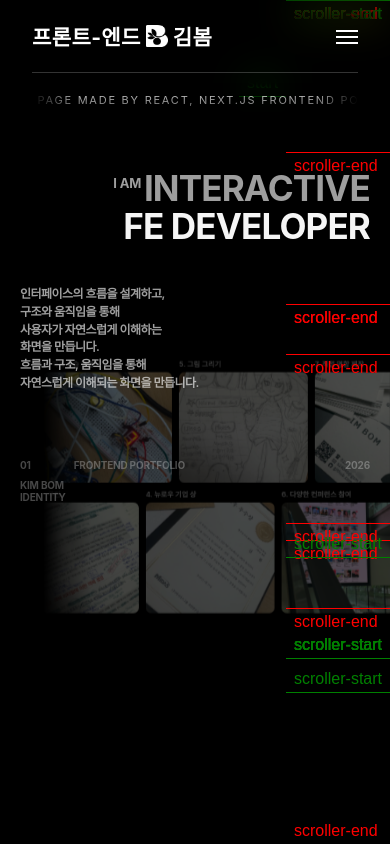
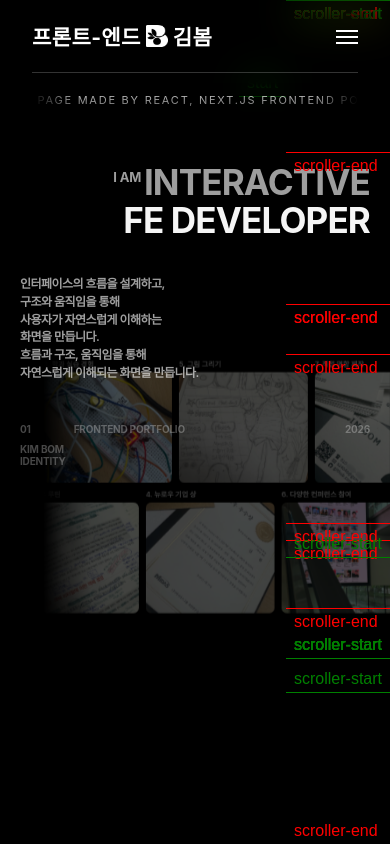
Before and after one commit to bom0320/web-portfolio, a Next.js app: page / in a window 390 px wide. Shown: the top 844 px of the page. Built offline with nearby package versions, Linux system fonts and the light colour scheme.

Commit message:
fix: y location

```diff
--- a/src/animations/intro/transitions/heroToLife.animation.ts
+++ b/src/animations/intro/transitions/heroToLife.animation.ts
@@ -39,8 +39,8 @@ const getLifeCanvasInitialState = () => {
 
   if (isViewport("(max-width: 1024px)")) {
     return {
-      y: clampValue(220, viewportHeight * 0.28, 340),
-      scale: 0.8,
+      y: clampValue(360, viewportHeight * 0.42, 520),
+      scale: 0.78,
       opacity: 0.57,
       filter: "brightness(0.62)",
     };
--- a/src/styles/features/hero/_responsive.scss
+++ b/src/styles/features/hero/_responsive.scss
@@ -50,7 +50,7 @@
     gap: 0;
 
     height: 100%;
-    padding-top: clamp(112px, 14vh, 140px);
+    padding-top: clamp(92px, 10vh, 118px);
   }
 
   .hero__visual {
@@ -65,21 +65,22 @@
   }
 
   .hero__eyebrow {
-    margin-top: 7px;
-    margin-right: -26px;
+    margin-top: 6px;
+    margin-right: -22px;
 
-    font-size: 17px;
+    font-size: 15px;
     line-height: 1;
   }
 
   .hero__headline {
-    font-size: clamp(44px, 7.6vw, 58px);
+    font-size: clamp(42px, 7vw, 58px);
     line-height: 0.92;
+    letter-spacing: -0.025em;
     text-align: right;
   }
 
   .hero__headline-muted {
-    margin-bottom: 8px;
+    margin-bottom: 7px;
   }
 
   .hero__content {
@@ -88,7 +89,7 @@
     display: block;
     width: 100%;
     min-height: 0;
-    margin-top: clamp(64px, 8vh, 84px);
+    margin-top: clamp(48px, 5.5vh, 68px);
   }
 
   .hero__description {
@@ -103,13 +104,13 @@
   .hero__meta {
     position: static;
 
-    margin-top: clamp(82px, 10vh, 118px);
+    margin-top: clamp(52px, 6vh, 78px);
 
     display: flex;
     align-items: flex-start;
     gap: 22px;
 
-    font-size: 13px;
+    font-size: 12px;
     line-height: 1.25;
     white-space: normal;
   }
@@ -127,7 +128,7 @@
     align-items: stretch;
 
     height: 100%;
-    padding-top: clamp(82px, 10vh, 104px);
+    padding-top: clamp(76px, 9vh, 96px);
   }
 
   .hero__visual {
@@ -166,13 +167,13 @@
     display: block;
     width: 100%;
     min-height: 0;
-    margin-top: clamp(48px, 6vh, 64px);
+    margin-top: clamp(42px, 5vh, 56px);
   }
 
   .hero__description {
     max-width: 260px;
 
-    font-size: 15px;
+    font-size: 14px;
     line-height: 1.48;
     color: rgba(255, 255, 255, 0.62);
   }
@@ -184,7 +185,7 @@
   .hero__meta {
     position: static;
 
-    margin-top: clamp(72px, 9vh, 104px);
+    margin-top: clamp(42px, 6vh, 64px);
 
     display: grid;
     grid-template-columns: auto 1fr auto;
@@ -193,7 +194,7 @@
 
     color: rgba(255, 255, 255, 0.28);
 
-    font-size: 13px;
+    font-size: 12px;
     font-weight: 700;
     line-height: 1.2;
     letter-spacing: -0.02em;
@@ -207,7 +208,7 @@
   }
 
   .hero__body {
-    padding-top: clamp(76px, 9vh, 90px);
+    padding-top: clamp(70px, 8vh, 84px);
   }
 
   .hero__headline {
@@ -220,7 +221,7 @@
   }
 
   .hero__content {
-    margin-top: clamp(42px, 5vh, 56px);
+    margin-top: clamp(36px, 4.5vh, 50px);
   }
 
   .hero__description {
@@ -229,7 +230,7 @@
   }
 
   .hero__meta {
-    margin-top: clamp(64px, 8vh, 88px);
+    margin-top: clamp(36px, 5vh, 52px);
     gap: 8px;
     font-size: 10px;
   }
```
